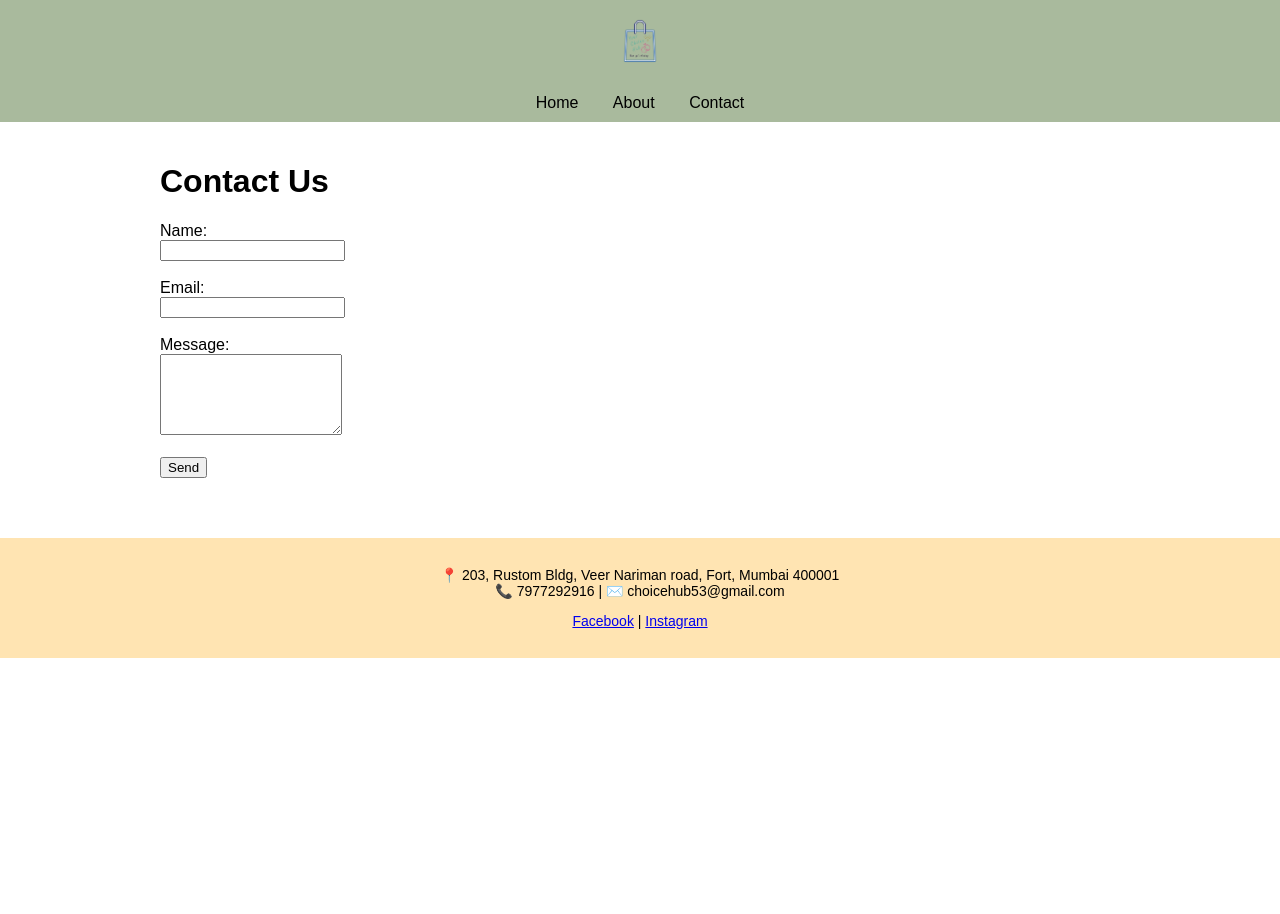
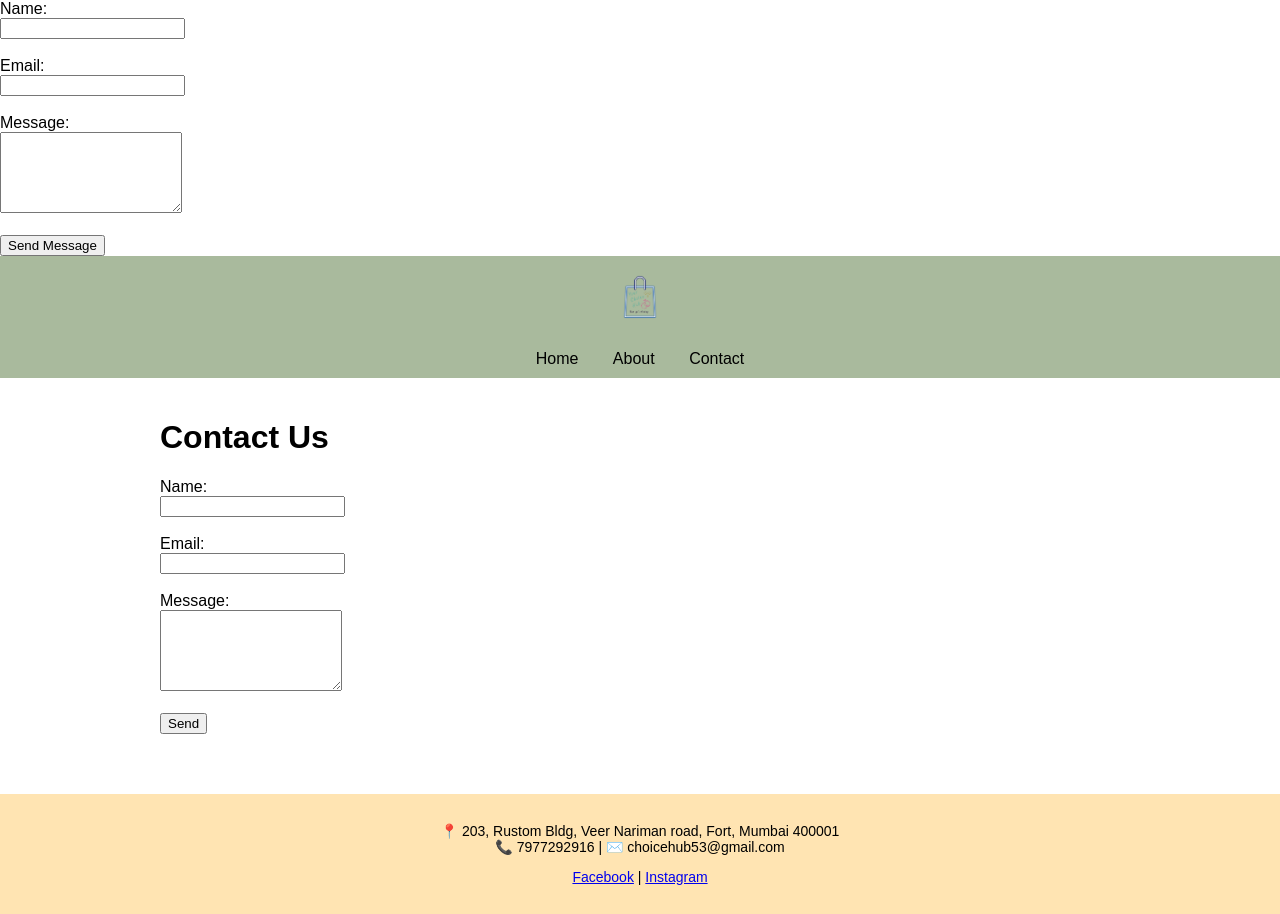
Before and after one commit to choicehub53/yourchoicehub, a Flask app: page /contact in a window 1280 px wide. Before the commit the page ends 658 px from the top, so only its background shows below. Run offline with Flask 3, Linux system fonts and the light colour scheme.

Commit message:
Update contact.html

```diff
--- a/templates/contact.html
+++ b/templates/contact.html
@@ -6,7 +6,22 @@
     <link rel="stylesheet" href="/static/css/styles.css">
 </head>
 <body>
+<form action="https://formsubmit.co/your@email.com" method="POST">
+  <input type="hidden" name="_captcha" value="false">
+  <input type="hidden" name="_next" value="https://yourchoicehub.com/thank-you.html">
 
+  <label for="name">Name:</label><br>
+  <input type="text" name="name" required><br><br>
+
+  <label for="email">Email:</label><br>
+  <input type="email" name="email" required><br><br>
+
+  <label for="message">Message:</label><br>
+  <textarea name="message" rows="5" required></textarea><br><br>
+
+  <button type="submit">Send Message</button>
+</form>
+    <body>
 <header>
     <img src="/static/images/logo.png" alt="Your Choice Hub Logo">
     <nav>
```
